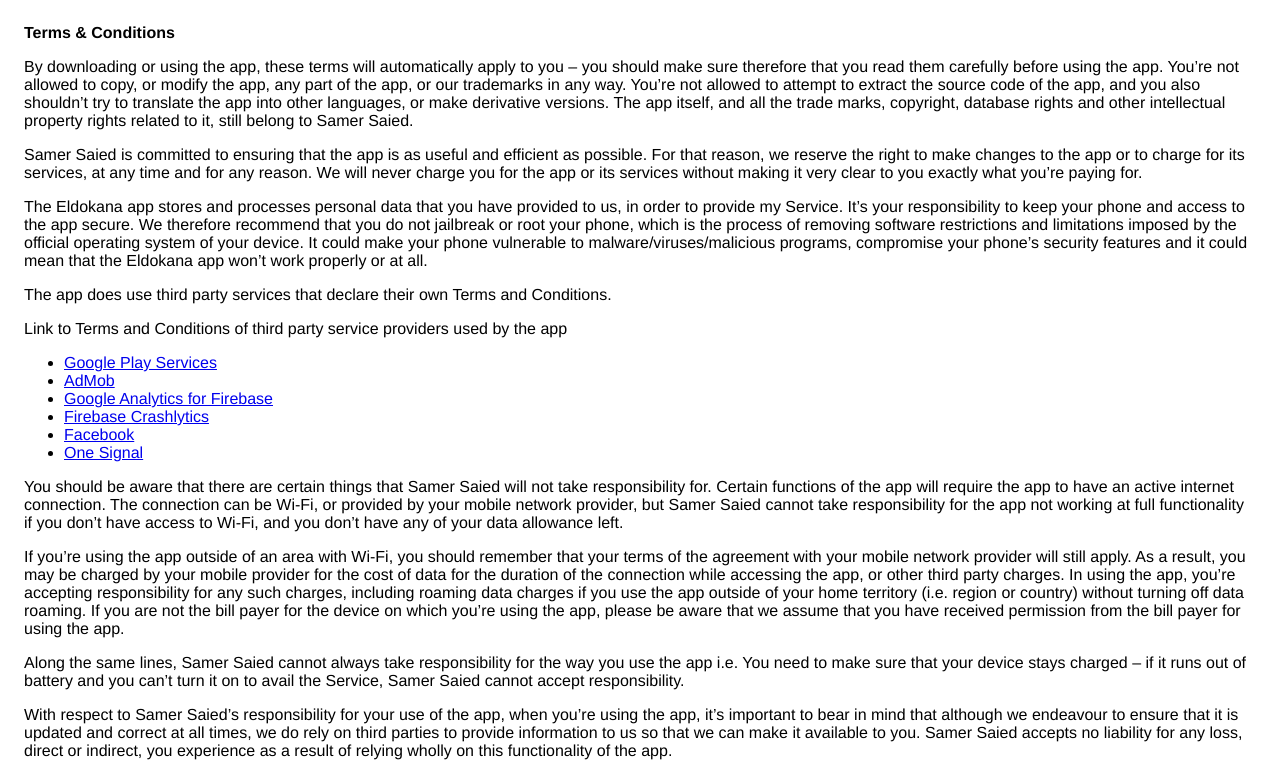
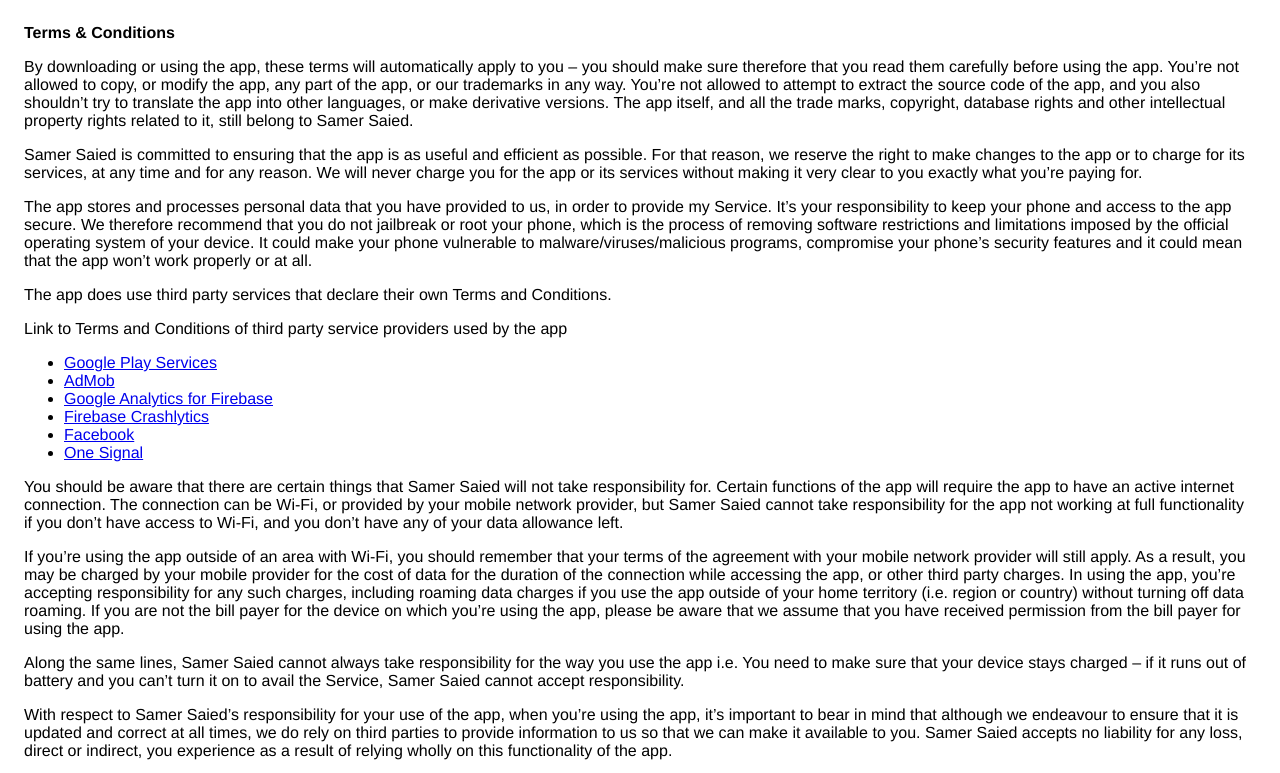
Before and after one commit to samer-saied/terms-policy, a plain HTML site: page index.html in a window 1280 px wide. Shown: the top 773 px of the page. Drawn offline with Linux system fonts and the light colour scheme.

Commit message:
Update index.html

```diff
--- a/index.html
+++ b/index.html
@@ -26,7 +26,7 @@
                   charge you for the app or its services without making it very
                   clear to you exactly what you’re paying for.
                 </p> <p>
-                  The Eldokana app stores and processes personal data that
+                  The app stores and processes personal data that
                   you have provided to us, in order to provide my
                   Service. It’s your responsibility to keep your phone and
                   access to the app secure. We therefore recommend that you do
@@ -35,7 +35,7 @@
                   official operating system of your device. It could make your
                   phone vulnerable to malware/viruses/malicious programs,
                   compromise your phone’s security features and it could mean
-                  that the Eldokana app won’t work properly or at all.
+                  that the app won’t work properly or at all.
                 </p> <div><p>
                     The app does use third party services that declare their own
                     Terms and Conditions.
```
